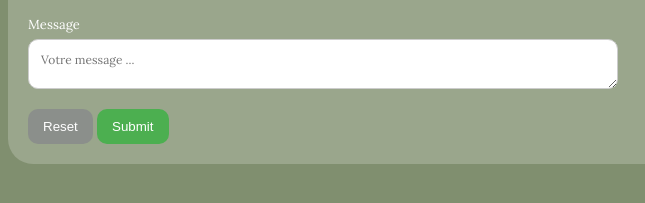
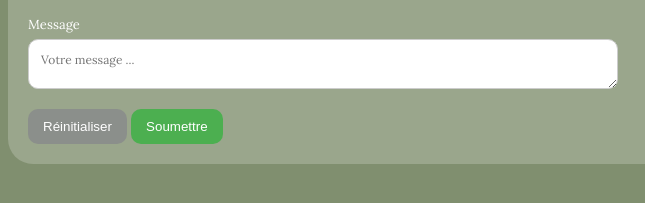
Before and after one commit to semajssor/atelier508-ecocoiffure, a plain HTML site: page src/contact.html in a window 1280 px wide. Shown: the part 383-586 px from the top of the page, 0-645 px from the left. Drawn offline with Linux system fonts and the light colour scheme.

Commit message:
rename form button

```diff
--- a/src/contact.html
+++ b/src/contact.html
@@ -148,10 +148,10 @@
 
 				<input
 					type="reset"
-					value="Reset" />
+					value="Réinitialiser" />
 				<input
 					type="submit"
-					value="Submit" />
+					value="Soumettre" />
 			</form>
 
 			<div class="map">
```
Also changed, not shown: 1 other file.
